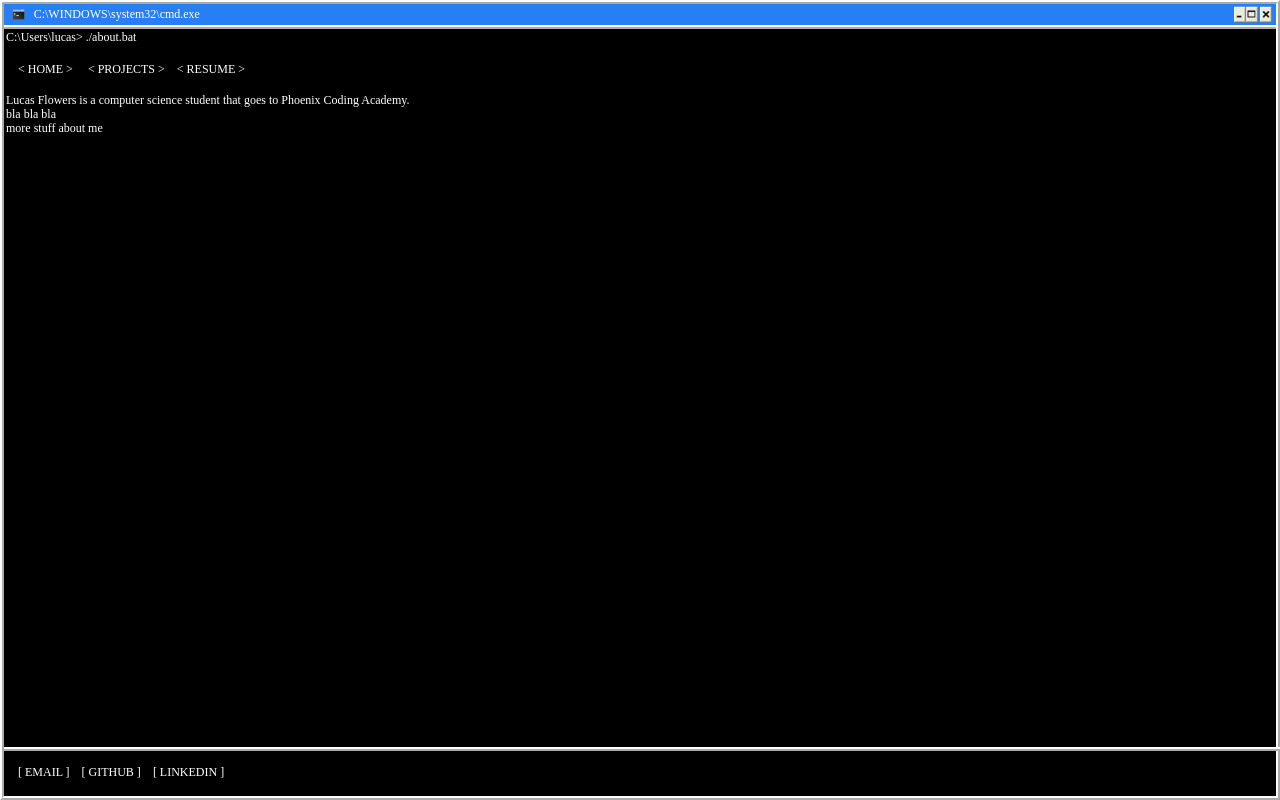
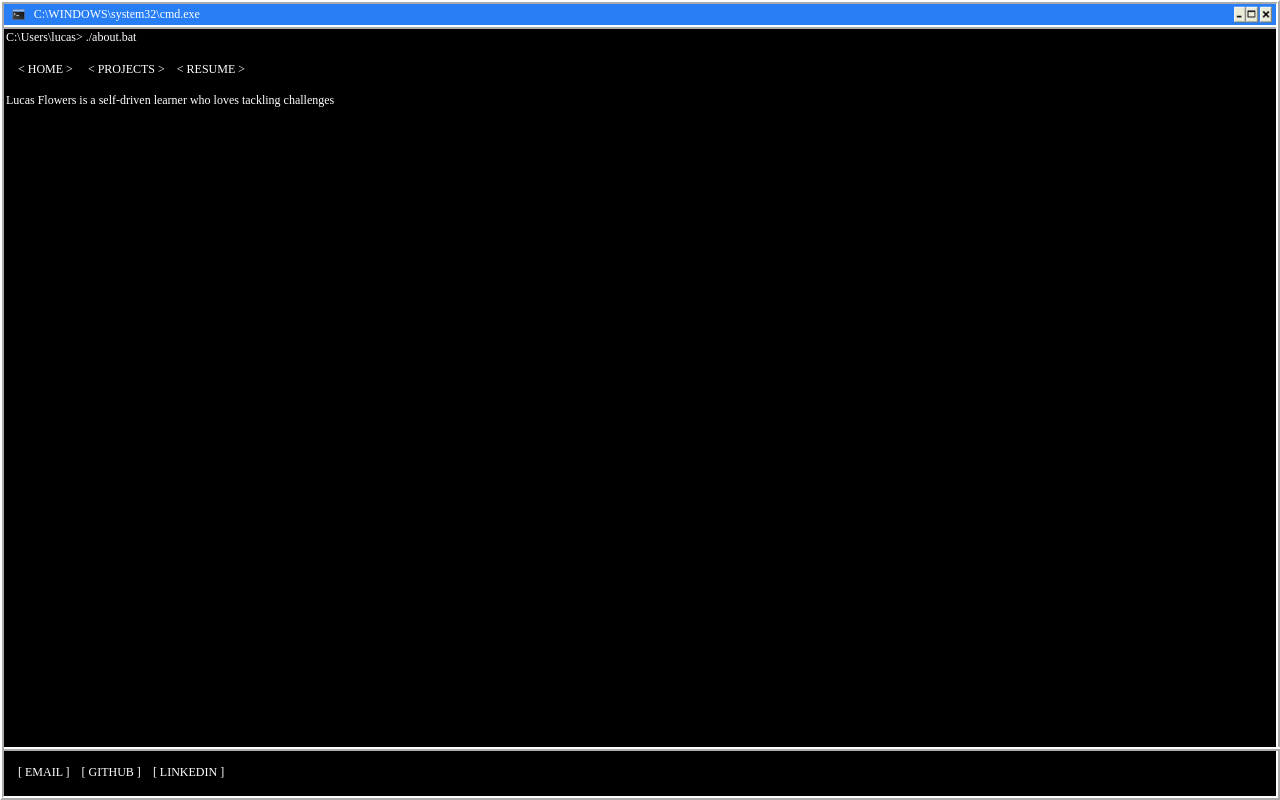
Before and after one commit to lflowers01/lflowers01.github.io, a website built with Parcel: page about.html in a window 1280 px wide. Built offline with nearby package versions, Linux system fonts and the light colour scheme; a web font is replaced by a local one.

Commit message:
update resume

```diff
--- a/about.html
+++ b/about.html
@@ -169,13 +169,8 @@
           <span class="about-text06">
             <br />
             <span>
-              Lucas Flowers is a computer science student that goes to Phoenix
-              Coding Academy.
+              Lucas Flowers is a self-driven learner who loves tackling challenges
             </span>
-            <br />
-            <span>bla bla bla</span>
-            <br />
-            <span>more stuff about me</span>
             <br />
           </span>
         </div>
```
Also changed, not shown: 1 other file.
